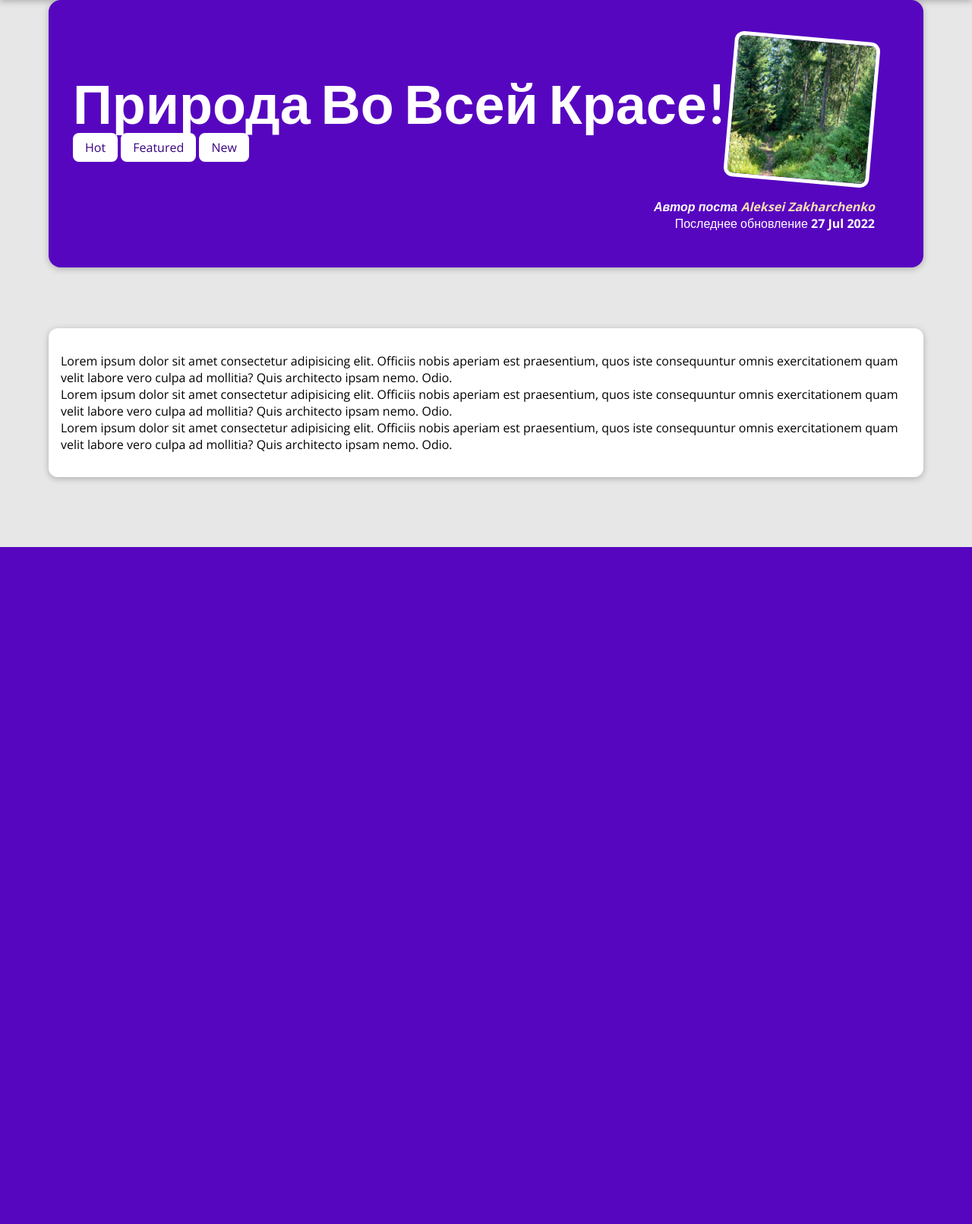
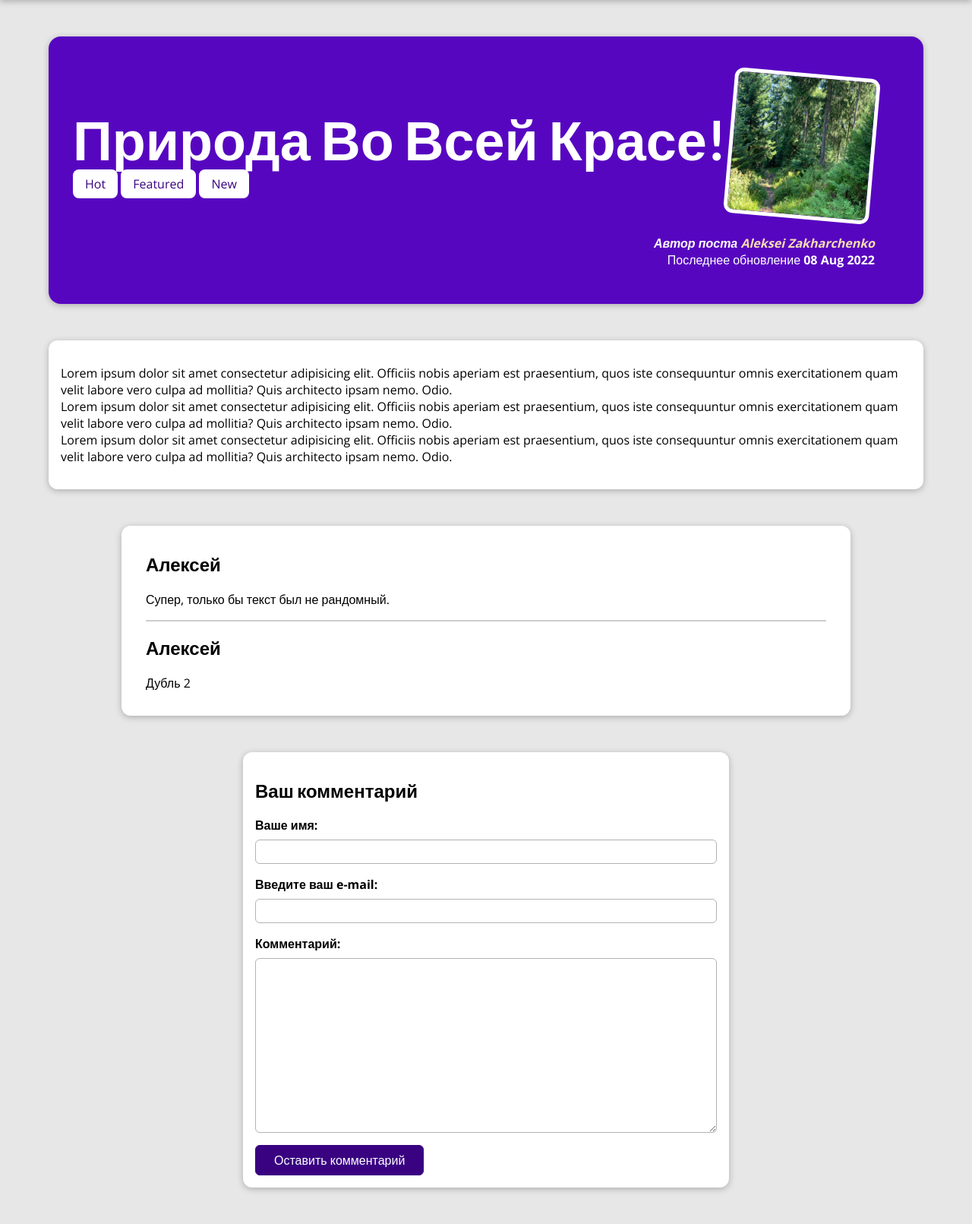
Before and after one commit to alrikzane/my_site, a Django app: a page that uses my_site/blog/templates/blog/article.html in a window 1280 px wide. Shown: the part 80-1691 px from the top of the page at 76% size. Before the commit the page ends 800 px from the top, so only its background shows below. Run offline with Django 4.2, Linux system fonts and the light colour scheme; data comes from the database, SQL or seed files in the repository.

Commit message:
add image upload, comment form and refactor functions to classes

```diff
--- /dev/null
+++ b/my_site/blog/forms.py
@@ -0,0 +1,12 @@
+from .models import Comment
+from django import forms
+
+class CommentForm(forms.ModelForm):
+    class Meta:
+        model = Comment
+        exclude = ['post']
+        labels = {
+        'name' : 'Ваше имя',
+        'e_mail' : "Введите ваш e-mail",
+        'comment' : 'Комментарий'
+        }
--- a/my_site/blog/models.py
+++ b/my_site/blog/models.py
@@ -23,7 +23,14 @@
     tag = models.ManyToManyField(Tag)
     title = models.CharField(max_length=150)
     excerpt = models.CharField(max_length=300)
-    image_name = models.CharField(max_length=150)
+    image = models.ImageField(upload_to = 'images', null = True)
     date = models.DateField(auto_now=True)
     slug = models.SlugField(unique=True, db_index=True)
     content = models.TextField(validators=[MinLengthValidator(10)])
+
+
+class Comment(models.Model):
+    name = models.CharField(max_length=30)
+    e_mail = models.EmailField(null=True)
+    comment = models.TextField(max_length=400)
+    post = models.ForeignKey(Post, null=True, on_delete=models.CASCADE, related_name='comments')
--- a/my_site/blog/static/blog/post.css
+++ b/my_site/blog/static/blog/post.css
@@ -9,7 +9,7 @@
 }
 
 #summary {
-  margin: 5rem auto;
+  margin: 8rem auto 3rem auto;
   padding: 2rem;
   width: 90%;
   border-radius: 16px;
@@ -146,3 +146,106 @@
 .tag a{
   color: #390281;
 }
+#comment-form {
+  margin: 3rem auto;
+  border-radius: 12px;
+  width: 90%;
+  max-width: 40rem;
+  background-color: white;
+  box-shadow: 0 2px 8px rgba(0, 0, 0, 0.25);
+  padding: 1rem;
+}
+
+#comment-form button{
+  font: inherit;
+  background-color: #390281;
+  color: white;
+  border: 1px solid #390281;
+  padding: 0.5rem 1.5rem;
+  border-radius: 6px;
+  cursor: pointer;
+}
+#comment-form button:hover{
+  background-color: #8451c7;
+  border-color: #8451c7;
+}
+
+
+.form-control {
+  margin: 0 0 1rem 0
+}
+
+.form-control label{
+  font-weight: bold;
+  margin-bottom: 0.5rem;
+  display: block;
+}
+
+.form-control input,
+.form-control textarea {
+  display: block;
+  width: 100%;
+  font: inherit;
+  padding: 0.25rem;
+  border-radius: 6px;
+  border: 1px solid rgb(180, 177, 177);
+}
+
+.errorlist{
+  list-style: none;
+  margin: 0.5rem 0;
+  padding: 0;
+  color: rgba(255, 13, 13, 0.966)
+}
+
+.invalid label{
+  color: rgba(255, 13, 13, 0.966)
+}
+
+.invalid input,
+.invalid textarea{
+  border-color: red;
+  background-color: rgb(247, 220, 234);
+}
+
+#alert {
+  margin: 8rem auto 3rem auto;
+  border: 1px solid rgba(255, 13, 13, 0.966);
+  background-color: rgb(247, 220, 234);
+  padding: 1rem;
+  width: 90%;
+  max-width: 40rem;
+}
+#alert a{
+  text-decoration: none;
+  border: 1px solid rgba(255, 13, 13, 0.966);
+  background-color: rgb(151, 23, 89);
+  padding: 0.5rem 1.5rem;
+  border-radius: 6px;
+  color: white;
+}
+
+#comments {
+  margin: 3rem auto;
+  border-radius: 12px;
+  width: 90%;
+  max-width: 60rem;
+  background-color: white;
+  box-shadow: 0 2px 8px rgba(0, 0, 0, 0.25);
+  padding: 1rem 2rem;
+}
+
+#comments ul{
+  list-style: none;
+  margin: none;
+  padding: 0;
+}
+
+#comments li{
+  margin-bottom: 1rem;
+  border-bottom: 2px solid #ccc;
+}
+
+#comments li:last-of-type{
+  border-bottom: none;
+}
--- a/my_site/blog/templates/blog/article.html
+++ b/my_site/blog/templates/blog/article.html
@@ -8,6 +8,12 @@
 {% endblock  %}
 
 {% block body %}
+{% if comment.errors %}
+<div id='alert'>
+    <h2 >Отправка комментария не удалась, проверьте поля ввода!</h2>
+    <a href="#comment-form">Исправить</a>
+</div>
+{% endif %}
     <section id="summary">
         <h2> {{article.title|title}} </h2>
         {% for tag in tags %}
@@ -17,7 +23,7 @@
 
 
         <article>
-            <img src="{% static "blog/img/"|add:article.image_name %}" alt="{{article.title}}">
+            <img src="{{ article.image.url }}" alt="{{article.title}}">
             <address>Автор поста <a href="mailto:{{article.author.email}}">{{article.author}}</a>    </address>
             <div>
                 Последнее обновление <time>{{article.date|date:"d M Y"}} </time>
@@ -29,6 +35,33 @@
         <p>
             {{article.content|linebreaks}}
         </p>
+    </main>
 
-    </main>
+    <section id='comments'>
+        <ul>
+            {% for comment in comments  %}
+                <li>
+                    <h2>{{comment.name}}</h2>
+                    <p>{{comment.comment|linebreaks}}</p>
+                </li>
+            {% endfor %}
+
+        </ul>
+    </section>
+
+
+    <section id = 'comment-form'>
+        <h1>Ваш комментарий</h1>
+        <form action="{% url "article" article.slug %}" method='POST'>
+            {% csrf_token %}
+            {% for field in comment  %}
+                <div class="form-control {% if field.errors %}invalid{% endif %}">
+                        {{field.label_tag}}
+                        {{field}}
+                        {{field.errors}}
+                </div>
+            {% endfor %}
+            <button>Оставить комментарий</button>
+           </form>
+    </section>
 {% endblock %}
--- a/my_site/blog/templates/blog/includes/post_preview.html
+++ b/my_site/blog/templates/blog/includes/post_preview.html
@@ -1,8 +1,7 @@
-{% load static %}
 <li>
     <article class="post">
         <a href="{% url 'article' post.slug %}">
-            <img src="{% static "blog/img/"|add:post.image_name %}" alt="{{post.title |title}}" />
+            <img src="{{ post.image.url }}" alt="{{post.title |title}}" />
             <div class="post__content">
                 <h3>{{ post.title | title}}</h3>
                 <p>{{ post.excerpt |title}}
--- a/my_site/blog/urls.py
+++ b/my_site/blog/urls.py
@@ -3,7 +3,7 @@
 
 
 urlpatterns = [
-    path("", views.index, name = "index"),
-    path('blog', views.blog, name = "blog"),
-    path('blog/<slug:name>', views.post, name = "article")
+    path("", views.index.as_view(), name = "index"),
+    path('blog', views.blog.as_view(), name = "blog"),
+    path('blog/<slug:slug>', views.article.as_view(), name = "article")
 ]
--- a/my_site/blog/views.py
+++ b/my_site/blog/views.py
@@ -1,33 +1,53 @@
-from datetime import date
-from operator import pos
+from multiprocessing import context
+from django.shortcuts import render, get_object_or_404
+from django.http import HttpResponseRedirect
+from django.urls import reverse
+from .models import Post
+from django.views.generic import ListView, DetailView
+from django.views import View
+from .forms import CommentForm
+
+class index(ListView):
+    template_name = "blog/index.html"
+    model = Post
+    ordering = ['-date']
+    context_object_name = 'posts'
+
+    def get_queryset(self):
+        query_set =  super().get_queryset()
+        return query_set[:3]
+
+class blog(ListView):
+    template_name = "blog/posts.html"
+    model = Post
+    ordering = ['-date']
+    context_object_name = 'blog'
 
 
-from django.http import Http404
-from django.shortcuts import render, get_object_or_404
-from .models import Post, Tag, Author
-all_posts = Post.objects.all().order_by("-date")
-latest_posts = all_posts[:3]
+class article(View):
+    def get(self, request, slug):
+        post = Post.objects.get(slug=slug)
 
+        context = {
+            'article' : post,
+            'tags' : post.tag.all(),
+            'comment' : CommentForm(),
+            'comments' : post.comments.all()
+        }
+        return render(request, "blog/article.html", context )
 
-def get_date(post):
-    return post['date']
-
-
-def index(request):
-    return render(request, "blog/index.html", {
-        'posts' : latest_posts
-    })
-
-
-def blog(request):
-    return render(request, "blog/posts.html", {
-        'blog' : all_posts
-    })
-
-
-def post(request, name):
-    article = get_object_or_404(Post, slug=name)
-    return render(request, "blog/article.html", {
-        'article' : article,
-        'tags' : article.tag.all()
-    })
+    def post(self, request, slug):
+        comment = CommentForm(request.POST)
+        post = Post.objects.get(slug=slug)
+        if comment.is_valid():
+            comment_temp = comment.save(commit=False)
+            comment_temp.post = post
+            comment_temp.save()
+            return HttpResponseRedirect(reverse('article', args=[slug]))
+        context = {
+            'article' : post,
+            'tags' : post.tag.all(),
+            'comment' : comment,
+            'comments' : post.comments.all()
+        }
+        return render(request, "blog/article.html", context )
--- a/my_site/my_site/settings.py
+++ b/my_site/my_site/settings.py
@@ -124,6 +124,8 @@
     BASE_DIR / 'static'
 ]
 
+MEDIA_ROOT = BASE_DIR / 'uploads'
+MEDIA_URL = '/files/'
 # Default primary key field type
 # https://docs.djangoproject.com/en/4.0/ref/settings/#default-auto-field
 
--- a/my_site/my_site/urls.py
+++ b/my_site/my_site/urls.py
@@ -15,8 +15,10 @@
 """
 from django.contrib import admin
 from django.urls import path, include
+from django.conf.urls.static import static
+from django.conf import settings
 
 urlpatterns = [
     path('admin/', admin.site.urls),
     path('',include('blog.urls'))
-]
+] + static(settings.MEDIA_URL, document_root = settings.MEDIA_ROOT)
```
Also changed, not shown: my_site/blog/migrations/0005_remove_post_image_name_post_image.py (added), my_site/blog/migrations/0006_comment.py (added), my_site/blog/migrations/0007_rename_comments_comment_post.py (added), my_site/blog/static/blog/posts.css (line endings or trailing spaces), my_site/db.sqlite3, my_site/uploads/images/coding.jpg (renamed from my_site/blog/static/blog/img/coding.jpg), my_site/uploads/images/mountains.jpg (renamed from my_site/blog/static/blog/img/mountains.jpg), my_site/uploads/images/woods.jpg (renamed from my_site/blog/static/blog/img/woods.jpg).
